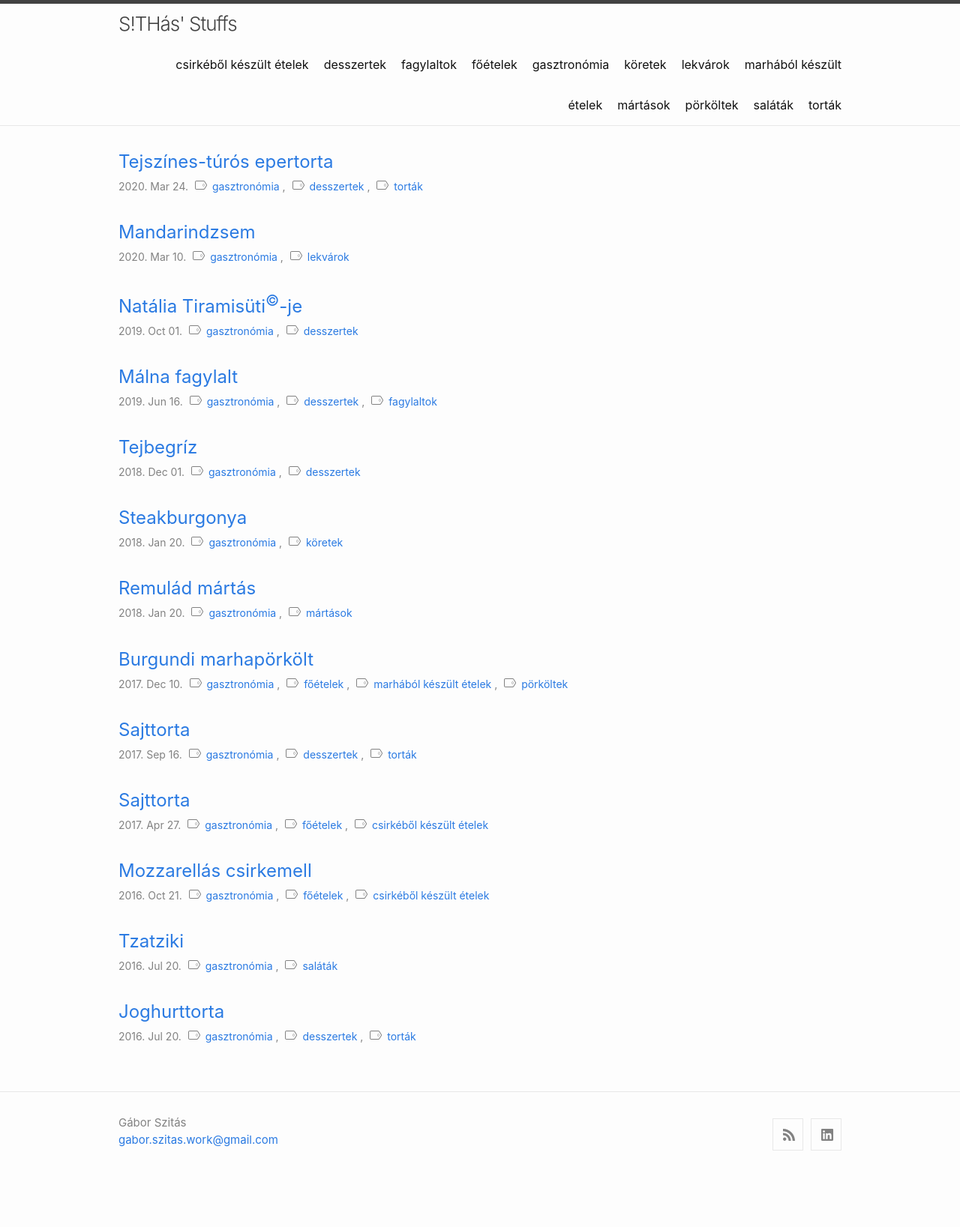
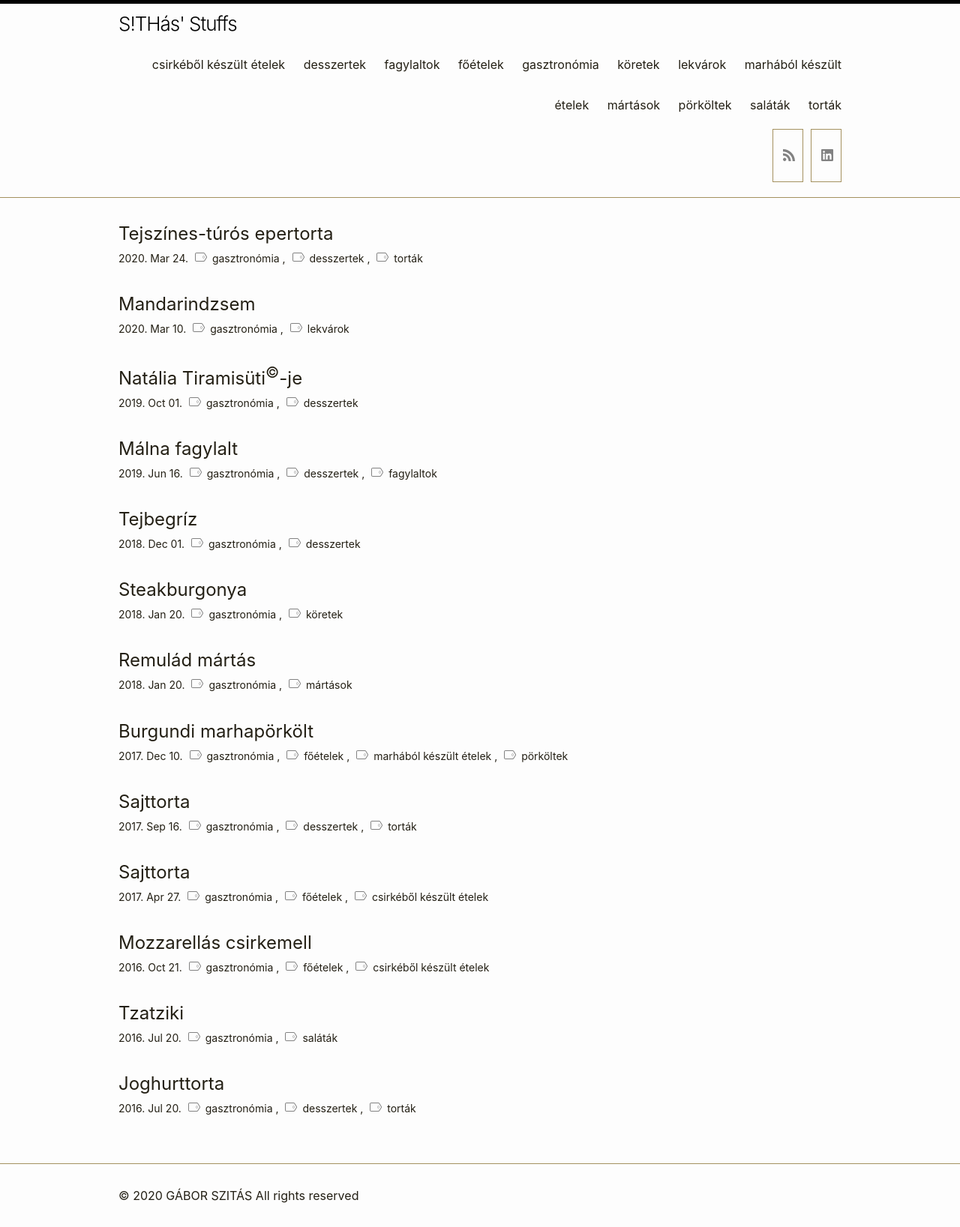
Before and after one commit to szitasg/szitasg.github.io, a Jekyll site: the page built from index.md, in a window 1280 px wide. Shown: the whole page at 75% size. Built offline with Jekyll 4.4.1, drawn with Linux system fonts in a browser that asks for light colours; before the commit the page ends 1600 px from its top, so only the background shows below that.

Commit message:
Redesign

```diff
--- a/_config.yml
+++ b/_config.yml
@@ -1,5 +1,6 @@
 title: S!THás' Stuffs
 author:
+  date: 2020
   name: Gábor Szitás
   email: gabor.szitas.work@gmail.com
 minima:
@@ -10,4 +11,4 @@ theme: minima
 plugins:
   - jekyll-feed
   - jekyll-seo-tag
-google_analytics: UA-34910729-1
+google_analytics: UA-34910729-2
--- a/_includes/footer.html
+++ b/_includes/footer.html
@@ -3,24 +3,14 @@
     <data class="u-url" href="{{ '/' | relative_url }}"></data>
 
     <div class="wrapper">
-        <div class="footer-col-wrapper">
-            <div class="footer-col">
-                {%- if site.author %}
-                    <ul class="contact-list">
-                        {% if site.author.name -%}
-                            <li class="p-name">{{ site.author.name | escape }}</li>
-                        {% endif -%}
-                        {% if site.author.email -%}
-                        <li>
-                            <a class="u-email" href="mailto:{{ site.author.email }}">{{ site.author.email }}</a>
-                        </li>
-                        {%- endif %}
-                    </ul>
-                {%- endif %}
-            </div>
-            <div class="footer-col social-links">
-                {%- include social.html -%}
-            </div>
+        <div class="footer-copyright">
+            {%- if site.author %}
+                &copy; {{ site.author.date }}
+                <a href="mailto:{{ site.author.email }}">
+                    {{ site.author.name | upcase }}
+                </a>
+                All rights reserved
+            {%- endif %}
         </div>
     </div>
 
--- a/_includes/google-analytics.html
+++ b/_includes/google-analytics.html
@@ -1,6 +1,5 @@
 <script async src="https://www.googletagmanager.com/gtag/js?id={{ site.google_analytics }}"></script>
 <script>
-    window['ga-disable-{{ site.google_analytics }}'] = window.doNotTrack === "1" || navigator.doNotTrack === "1" || navigator.doNotTrack === "yes" || navigator.msDoNotTrack === "1";
     window.dataLayer = window.dataLayer || [];
     function gtag(){dataLayer.push(arguments);}
     gtag('js', new Date());
--- a/_includes/header.html
+++ b/_includes/header.html
@@ -3,10 +3,13 @@
     <div class="wrapper">
         {%- assign default_paths = site.pages | map: "path" -%}
         {%- assign page_paths = site.header_pages | default: default_paths -%}
-        {%- assign titles_size = site.pages | map: 'title' | join: '' | size -%}
-        <a class="site-title" rel="author" href="{{ '/' | relative_url }}">{{ site.title | escape }}</a>
 
-        {%- if titles_size > 0 -%}
+        <div class="site-logo">
+            <a class="site-title" rel="author" href="{{ '/' | relative_url }}">
+                {{ site.title | escape }}
+            </a>
+        </div>
+
         <nav class="site-nav">
             <input type="checkbox" id="nav-trigger" class="nav-trigger"/>
             <label for="nav-trigger">
@@ -16,17 +19,21 @@
                     </svg>
                 </span>
             </label>
-
             <div class="trigger">
                 {%- for path in page_paths -%}
                     {%- assign my_page = site.pages | where: "path", path | first -%}
                     {%- if my_page.title -%}
-                            <a class="page-link" href="{{ my_page.url | relative_url }}">{{ my_page.title | escape }}</a>
+                    <a class="page-link" href="{{ my_page.url | relative_url }}">
+                        {{ my_page.title | escape }}
+                    </a>
                     {%- endif -%}
                 {%- endfor -%}
             </div>
         </nav>
-        {%- endif -%}
+
+        <div class="social-links">
+            {%- include social.html -%}
+        </div>
     </div>
 
 </header>
--- a/_sass/minima/skins/classic.scss
+++ b/_sass/minima/skins/classic.scss
@@ -1,14 +1,14 @@
 @charset "utf-8";
 
-$brand-color:           #828282 !default;
+$brand-color:           #231F14 !default;
 $brand-color-light:     lighten($brand-color, 40%) !default;
 $brand-color-dark:      darken($brand-color, 25%) !default;
 
-$text-color:            #111 !default;
+$text-color:            #231F14 !default;
 $background-color:      #fdfdfd !default;
 $code-background-color: #eef !default;
 
-$link-base-color:       #2a7ae2 !default;
+$link-base-color:       #231F14 !default;
 $link-visited-color:    darken($link-base-color, 15%) !default;
 
 $table-text-color:      lighten($text-color, 18%) !default;
```
Lines whose indentation alone changed are shown as unchanged.
